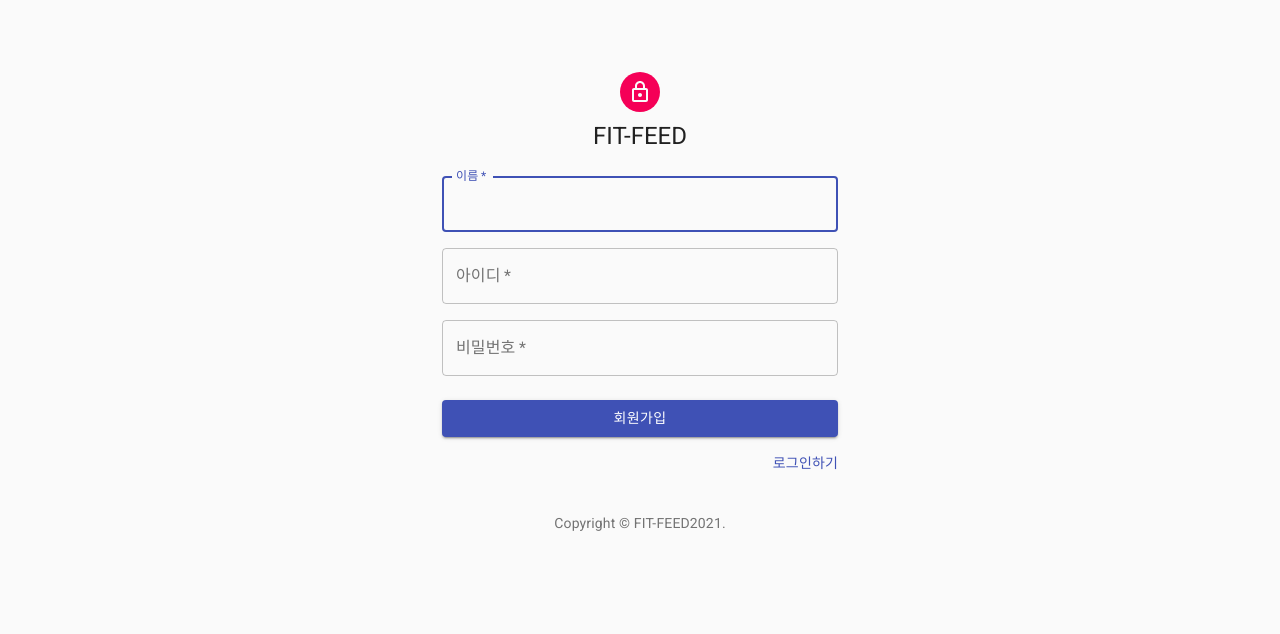
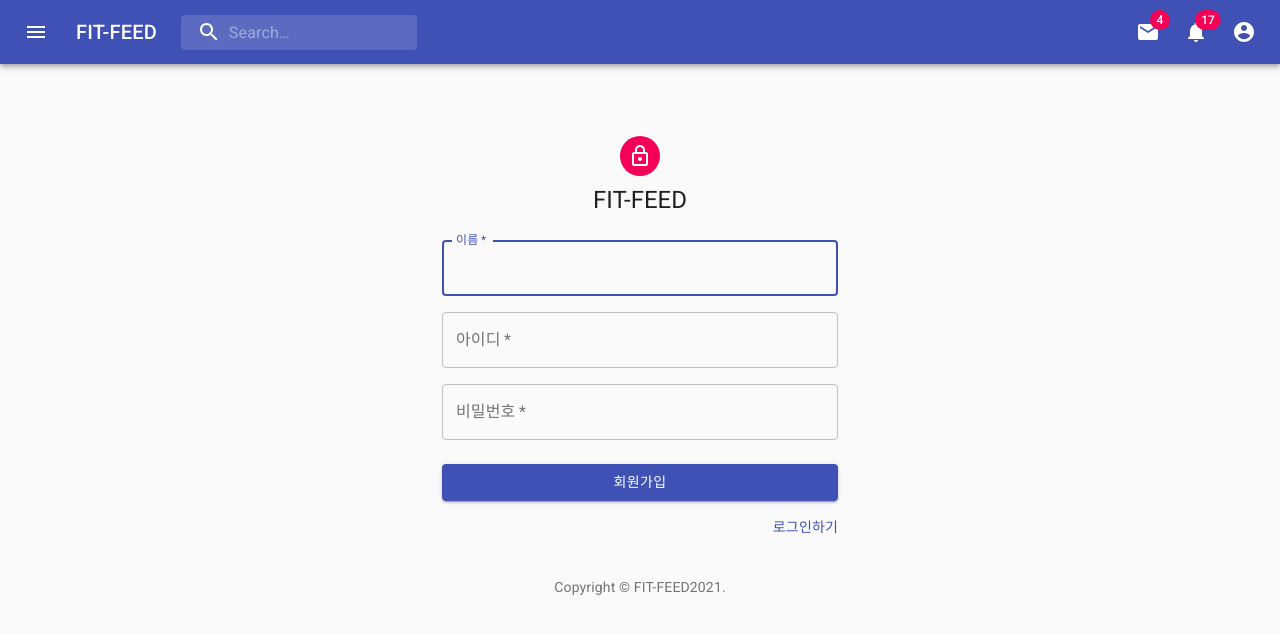
Before and after one commit to asd147asd147/FIT-FEED, a React (Create React App) app in the folder fit-feed/: page /signup in a window 1280 px wide. Shown: the top 634 px of the page. Built offline with nearby package versions, Linux system fonts and the light colour scheme.

Commit message:
head bar 추가

```diff
--- /dev/null
+++ b/fit-feed/src/Head.js
@@ -0,0 +1,232 @@
+import React from 'react';
+import { fade, makeStyles } from '@material-ui/core/styles';
+import AppBar from '@material-ui/core/AppBar';
+import Toolbar from '@material-ui/core/Toolbar';
+import IconButton from '@material-ui/core/IconButton';
+import Typography from '@material-ui/core/Typography';
+import InputBase from '@material-ui/core/InputBase';
+import Badge from '@material-ui/core/Badge';
+import MenuItem from '@material-ui/core/MenuItem';
+import Menu from '@material-ui/core/Menu';
+import MenuIcon from '@material-ui/icons/Menu';
+import SearchIcon from '@material-ui/icons/Search';
+import AccountCircle from '@material-ui/icons/AccountCircle';
+import MailIcon from '@material-ui/icons/Mail';
+import NotificationsIcon from '@material-ui/icons/Notifications';
+import MoreIcon from '@material-ui/icons/MoreVert';
+
+const useStyles = makeStyles((theme) => ({
+  grow: {
+    flexGrow: 1,
+  },
+  menuButton: {
+    marginRight: theme.spacing(2),
+  },
+  title: {
+    display: 'none',
+    [theme.breakpoints.up('sm')]: {
+      display: 'block',
+    },
+  },
+  search: {
+    position: 'relative',
+    borderRadius: theme.shape.borderRadius,
+    backgroundColor: fade(theme.palette.common.white, 0.15),
+    '&:hover': {
+      backgroundColor: fade(theme.palette.common.white, 0.25),
+    },
+    marginRight: theme.spacing(2),
+    marginLeft: 0,
+    width: '100%',
+    [theme.breakpoints.up('sm')]: {
+      marginLeft: theme.spacing(3),
+      width: 'auto',
+    },
+  },
+  searchIcon: {
+    padding: theme.spacing(0, 2),
+    height: '100%',
+    position: 'absolute',
+    pointerEvents: 'none',
+    display: 'flex',
+    alignItems: 'center',
+    justifyContent: 'center',
+  },
+  inputRoot: {
+    color: 'inherit',
+  },
+  inputInput: {
+    padding: theme.spacing(1, 1, 1, 0),
+    // vertical padding + font size from searchIcon
+    paddingLeft: `calc(1em + ${theme.spacing(4)}px)`,
+    transition: theme.transitions.create('width'),
+    width: '100%',
+    [theme.breakpoints.up('md')]: {
+      width: '20ch',
+    },
+  },
+  sectionDesktop: {
+    display: 'none',
+    [theme.breakpoints.up('md')]: {
+      display: 'flex',
+    },
+  },
+  sectionMobile: {
+    display: 'flex',
+    [theme.breakpoints.up('md')]: {
+      display: 'none',
+    },
+  },
+}));
+
+export default function PrimarySearchAppBar() {
+  const classes = useStyles();
+  const [anchorEl, setAnchorEl] = React.useState(null);
+  const [mobileMoreAnchorEl, setMobileMoreAnchorEl] = React.useState(null);
+
+  const isMenuOpen = Boolean(anchorEl);
+  const isMobileMenuOpen = Boolean(mobileMoreAnchorEl);
+
+  const handleProfileMenuOpen = (event) => {
+    setAnchorEl(event.currentTarget);
+  };
+
+  const handleMobileMenuClose = () => {
+    setMobileMoreAnchorEl(null);
+  };
+
+  const handleMenuClose = () => {
+    setAnchorEl(null);
+    handleMobileMenuClose();
+  };
+
+  const handleMobileMenuOpen = (event) => {
+    setMobileMoreAnchorEl(event.currentTarget);
+  };
+
+  const menuId = 'primary-search-account-menu';
+  const renderMenu = (
+    <Menu
+      anchorEl={anchorEl}
+      anchorOrigin={{ vertical: 'top', horizontal: 'right' }}
+      id={menuId}
+      keepMounted
+      transformOrigin={{ vertical: 'top', horizontal: 'right' }}
+      open={isMenuOpen}
+      onClose={handleMenuClose}
+    >
+      <MenuItem onClick={handleMenuClose}>Profile</MenuItem>
+      <MenuItem onClick={handleMenuClose}>My account</MenuItem>
+    </Menu>
+  );
+
+  const mobileMenuId = 'primary-search-account-menu-mobile';
+  const renderMobileMenu = (
+    <Menu
+      anchorEl={mobileMoreAnchorEl}
+      anchorOrigin={{ vertical: 'top', horizontal: 'right' }}
+      id={mobileMenuId}
+      keepMounted
+      transformOrigin={{ vertical: 'top', horizontal: 'right' }}
+      open={isMobileMenuOpen}
+      onClose={handleMobileMenuClose}
+    >
+      <MenuItem>
+        <IconButton aria-label="show 4 new mails" color="inherit">
+          <Badge badgeContent={4} color="secondary">
+            <MailIcon />
+          </Badge>
+        </IconButton>
+        <p>Messages</p>
+      </MenuItem>
+      <MenuItem>
+        <IconButton aria-label="show 11 new notifications" color="inherit">
+          <Badge badgeContent={11} color="secondary">
+            <NotificationsIcon />
+          </Badge>
+        </IconButton>
+        <p>Notifications</p>
+      </MenuItem>
+      <MenuItem onClick={handleProfileMenuOpen}>
+        <IconButton
+          aria-label="account of current user"
+          aria-controls="primary-search-account-menu"
+          aria-haspopup="true"
+          color="inherit"
+        >
+          <AccountCircle />
+        </IconButton>
+        <p>Profile</p>
+      </MenuItem>
+    </Menu>
+  );
+
+  return (
+    <div className={classes.grow}>
+      <AppBar position="static">
+        <Toolbar>
+          <IconButton
+            edge="start"
+            className={classes.menuButton}
+            color="inherit"
+            aria-label="open drawer"
+          >
+            <MenuIcon />
+          </IconButton>
+          <Typography className={classes.title} variant="h6" noWrap>
+            FIT-FEED
+          </Typography>
+          <div className={classes.search}>
+            <div className={classes.searchIcon}>
+              <SearchIcon />
+            </div>
+            <InputBase
+              placeholder="Search…"
+              classes={{
+                root: classes.inputRoot,
+                input: classes.inputInput,
+              }}
+              inputProps={{ 'aria-label': 'search' }}
+            />
+          </div>
+          <div className={classes.grow} />
+          <div className={classes.sectionDesktop}>
+            <IconButton aria-label="show 4 new mails" color="inherit">
+              <Badge badgeContent={4} color="secondary">
+                <MailIcon />
+              </Badge>
+            </IconButton>
+            <IconButton aria-label="show 17 new notifications" color="inherit">
+              <Badge badgeContent={17} color="secondary">
+                <NotificationsIcon />
+              </Badge>
+            </IconButton>
+            <IconButton
+              edge="end"
+              aria-label="account of current user"
+              aria-controls={menuId}
+              aria-haspopup="true"
+              onClick={handleProfileMenuOpen}
+              color="inherit"
+            >
+              <AccountCircle />
+            </IconButton>
+          </div>
+          <div className={classes.sectionMobile}>
+            <IconButton
+              aria-label="show more"
+              aria-controls={mobileMenuId}
+              aria-haspopup="true"
+              onClick={handleMobileMenuOpen}
+              color="inherit"
+            >
+              <MoreIcon />
+            </IconButton>
+          </div>
+        </Toolbar>
+      </AppBar>
+      {renderMobileMenu}
+      {renderMenu}
+    </div>
+  );
+}
--- a/fit-feed/src/Home.js
+++ b/fit-feed/src/Home.js
@@ -1,6 +1,4 @@
 import React from 'react';
-import AppBar from '@material-ui/core/AppBar';
-import CameraIcon from '@material-ui/icons/PhotoCamera';
 import Card from '@material-ui/core/Card';
 import CardHeader from '@material-ui/core/CardHeader';
 import CardActions from '@material-ui/core/CardActions';
@@ -14,7 +12,6 @@
 import ShareIcon from '@material-ui/icons/Share';
 import IconButton from '@material-ui/core/IconButton';
 import MoreVertIcon from '@material-ui/icons/MoreVert';
-import Toolbar from '@material-ui/core/Toolbar';
 import Typography from '@material-ui/core/Typography';
 import { makeStyles } from '@material-ui/core/styles';
 import Container from '@material-ui/core/Container';
@@ -32,9 +29,6 @@
 }
 
 const useStyles = makeStyles((theme) => ({
-  icon: {
-    marginRight: theme.spacing(2),
-  },
   heroContent: {
     backgroundColor: theme.palette.background.paper,
     padding: theme.spacing(8, 0, 6),
@@ -76,14 +70,6 @@
   return (
     <React.Fragment>
       <CssBaseline />
-      <AppBar position="relative">
-        <Toolbar>
-          <CameraIcon className={classes.icon} />
-          <Typography variant="h6" color="inherit" noWrap>
-            FIT-FEED
-          </Typography>
-        </Toolbar>
-      </AppBar>
       <main>
         {/* Hero unit */}
         <div className={classes.heroContent}>
--- a/fit-feed/src/index.js
+++ b/fit-feed/src/index.js
@@ -2,6 +2,7 @@
 import ReactDOM from 'react-dom';
 import './index.css';
 import App from './App.js';
+import Head from './Head.js';
 import reportWebVitals from './reportWebVitals';
 
 ReactDOM.render(
@@ -11,6 +12,14 @@
   document.getElementById('root')
 );
 
+ReactDOM.render(
+  <React.StrictMode>
+    <Head />
+  </React.StrictMode>,
+  document.getElementById('head')
+);
+
+
 
 // If you want to start measuring performance in your app, pass a function
 // to log results (for example: reportWebVitals(console.log))
```
